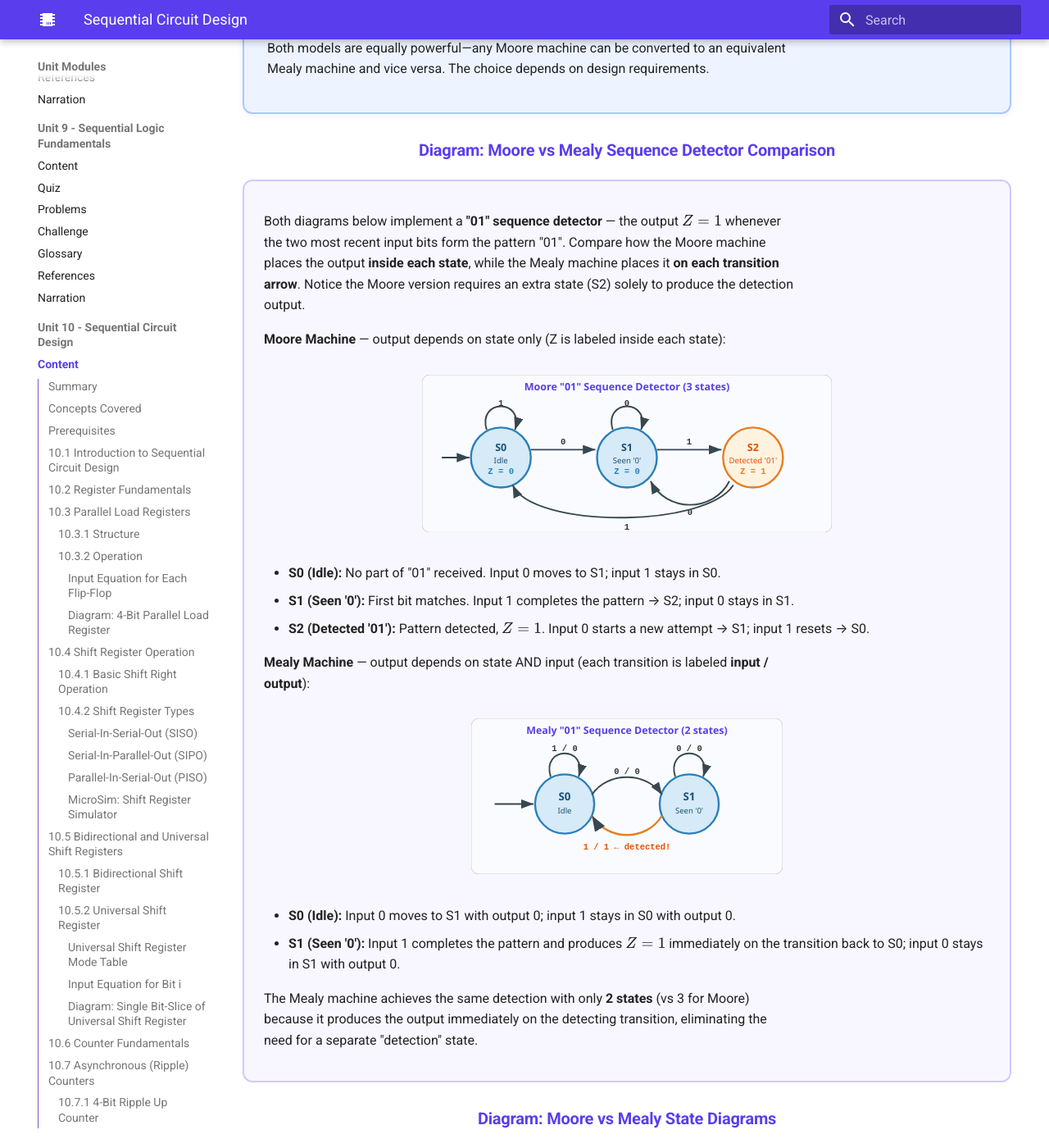
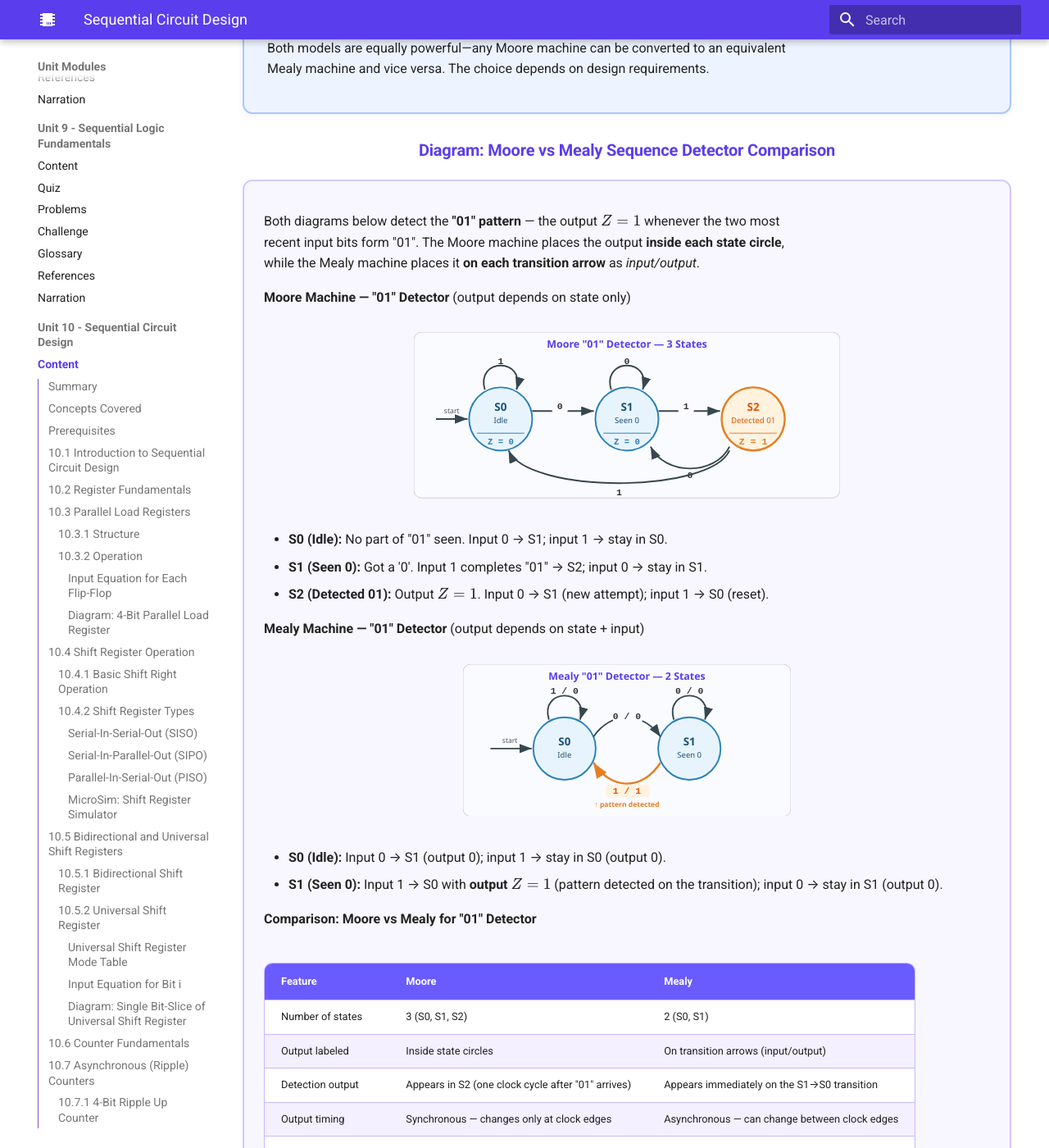
Before and after one commit to Nati-123/intelligent-textbook-ee2301, an MkDocs documentation site: the page built from docs/unit10-sequential-design/index.md, in a window 1280 px wide and 1400 px high, scrolled down 31010 px. Shown: the whole window at 82% size. Built offline with MkDocs 1.6.1 and Material for MkDocs 9.7.7, drawn with Linux system fonts in a browser that asks for light colours; nearby versions of some CDN libraries; some of the changed text lies outside the part shown.

Commit message:
Redesign 10.13.1 Moore vs Mealy sequence detector with comparison table
Clean SVG state diagrams: Moore 3-state with divider lines and orange
detection state, Mealy 2-state with labeled input/output transitions.
Added comparison table covering state count, output timing, stability.

Co-Authored-By: Claude Opus 4.6 <noreply@anthropic.com>

```diff
--- a/docs/unit10-sequential-design/index.md
+++ b/docs/unit10-sequential-design/index.md
@@ -1818,122 +1818,147 @@ Both models are equally powerful—any Moore machine can be converted to an equi
 
 <div style="background: #F8F6FF; border: 2px solid #D4C8FF; border-radius: 12px; padding: 20px 24px; margin: 1rem 0;" markdown>
 
-Both diagrams below implement a **"01" sequence detector** — the output $Z = 1$ whenever the two most recent input bits form the pattern "01". Compare how the Moore machine places the output **inside each state**, while the Mealy machine places it **on each transition arrow**. Notice the Moore version requires an extra state (S2) solely to produce the detection output.
-
-**Moore Machine** — output depends on state only (Z is labeled inside each state):
+Both diagrams below detect the **"01" pattern** — the output $Z = 1$ whenever the two most recent input bits form "01". The Moore machine places the output **inside each state circle**, while the Mealy machine places it **on each transition arrow** as *input/output*.
+
+**Moore Machine — "01" Detector** (output depends on state only)
 
 <div style="text-align: center; margin: 1.5rem 0;">
-<svg viewBox="0 0 520 200" style="max-width: 500px; width: 100%;" xmlns="http://www.w3.org/2000/svg">
+<svg viewBox="0 0 540 210" style="max-width: 520px; width: 100%;" xmlns="http://www.w3.org/2000/svg">
   <defs>
-    <marker id="mo-a" markerWidth="8" markerHeight="6" refX="8" refY="3" orient="auto">
+    <marker id="sd-ma" markerWidth="8" markerHeight="6" refX="8" refY="3" orient="auto">
       <polygon points="0,0 8,3 0,6" fill="#37474F"/>
     </marker>
+    <marker id="sd-mo" markerWidth="8" markerHeight="6" refX="8" refY="3" orient="auto">
+      <polygon points="0,0 8,3 0,6" fill="#E67E22"/>
+    </marker>
   </defs>
 
-  <!-- Background -->
-  <rect x="0" y="0" width="520" height="200" rx="10" fill="#FAFBFF" stroke="#D0D0D0" stroke-width="1"/>
-  <text x="260" y="20" text-anchor="middle" font-family="Segoe UI, Arial" font-size="13" font-weight="700" fill="#5A3EED">Moore "01" Sequence Detector (3 states)</text>
-
-  <!-- S0 -->
-  <circle cx="100" cy="105" r="38" fill="#D6EAF8" stroke="#2980B9" stroke-width="2.5"/>
-  <text x="100" y="97" text-anchor="middle" font-family="Segoe UI, Arial" font-size="13" font-weight="700" fill="#1A5276">S0</text>
-  <text x="100" y="112" text-anchor="middle" font-family="Segoe UI, Arial" font-size="10" fill="#1A5276">Idle</text>
-  <text x="100" y="126" text-anchor="middle" font-family="Courier New" font-size="11" font-weight="700" fill="#2980B9">Z = 0</text>
-
-  <!-- S1 -->
-  <circle cx="260" cy="105" r="38" fill="#D6EAF8" stroke="#2980B9" stroke-width="2.5"/>
-  <text x="260" y="97" text-anchor="middle" font-family="Segoe UI, Arial" font-size="13" font-weight="700" fill="#1A5276">S1</text>
-  <text x="260" y="112" text-anchor="middle" font-family="Segoe UI, Arial" font-size="10" fill="#1A5276">Seen '0'</text>
-  <text x="260" y="126" text-anchor="middle" font-family="Courier New" font-size="11" font-weight="700" fill="#2980B9">Z = 0</text>
-
-  <!-- S2 -->
-  <circle cx="420" cy="105" r="38" fill="#FFF3E0" stroke="#E67E22" stroke-width="2.5"/>
-  <text x="420" y="97" text-anchor="middle" font-family="Segoe UI, Arial" font-size="13" font-weight="700" fill="#E65100">S2</text>
-  <text x="420" y="112" text-anchor="middle" font-family="Segoe UI, Arial" font-size="10" fill="#E65100">Detected '01'</text>
-  <text x="420" y="126" text-anchor="middle" font-family="Courier New" font-size="11" font-weight="700" fill="#E67E22">Z = 1</text>
+  <rect x="0" y="0" width="540" height="210" rx="10" fill="#FAFBFF" stroke="#D0D0D0" stroke-width="1"/>
+  <text x="270" y="20" text-anchor="middle" font-family="Segoe UI, Arial" font-size="13" font-weight="700" fill="#5A3EED">Moore "01" Detector — 3 States</text>
+
+  <!-- ── S0 (Idle, Z=0) ── -->
+  <circle cx="110" cy="110" r="40" fill="#E8F4FD" stroke="#2980B9" stroke-width="2"/>
+  <text x="110" y="100" text-anchor="middle" font-family="Segoe UI, Arial" font-size="14" font-weight="700" fill="#1A5276">S0</text>
+  <text x="110" y="115" text-anchor="middle" font-family="Segoe UI, Arial" font-size="10" fill="#1A5276">Idle</text>
+  <line x1="80" y1="128" x2="140" y2="128" stroke="#2980B9" stroke-width="1"/>
+  <text x="110" y="142" text-anchor="middle" font-family="Courier New" font-size="11" font-weight="700" fill="#2980B9">Z = 0</text>
+
+  <!-- ── S1 (Seen 0, Z=0) ── -->
+  <circle cx="270" cy="110" r="40" fill="#E8F4FD" stroke="#2980B9" stroke-width="2"/>
+  <text x="270" y="100" text-anchor="middle" font-family="Segoe UI, Arial" font-size="14" font-weight="700" fill="#1A5276">S1</text>
+  <text x="270" y="115" text-anchor="middle" font-family="Segoe UI, Arial" font-size="10" fill="#1A5276">Seen 0</text>
+  <line x1="240" y1="128" x2="300" y2="128" stroke="#2980B9" stroke-width="1"/>
+  <text x="270" y="142" text-anchor="middle" font-family="Courier New" font-size="11" font-weight="700" fill="#2980B9">Z = 0</text>
+
+  <!-- ── S2 (Detected 01, Z=1) ── -->
+  <circle cx="430" cy="110" r="40" fill="#FFF3E0" stroke="#E67E22" stroke-width="2.5"/>
+  <text x="430" y="100" text-anchor="middle" font-family="Segoe UI, Arial" font-size="14" font-weight="700" fill="#E65100">S2</text>
+  <text x="430" y="115" text-anchor="middle" font-family="Segoe UI, Arial" font-size="10" fill="#E65100">Detected 01</text>
+  <line x1="400" y1="128" x2="460" y2="128" stroke="#E67E22" stroke-width="1"/>
+  <text x="430" y="142" text-anchor="middle" font-family="Courier New" font-size="12" font-weight="700" fill="#E67E22">Z = 1</text>
 
   <!-- Initial arrow → S0 -->
-  <line x1="25" y1="105" x2="60" y2="105" stroke="#37474F" stroke-width="2" marker-end="url(#mo-a)"/>
+  <line x1="28" y1="110" x2="68" y2="110" stroke="#37474F" stroke-width="2" marker-end="url(#sd-ma)"/>
+  <text x="48" y="103" text-anchor="middle" font-family="Segoe UI, Arial" font-size="9" fill="#555">start</text>
 
   <!-- S0 → S1: input 0 -->
-  <line x1="138" y1="95" x2="220" y2="95" stroke="#37474F" stroke-width="2" marker-end="url(#mo-a)"/>
-  <text x="179" y="88" text-anchor="middle" font-family="Courier New" font-size="11" font-weight="700" fill="#333">0</text>
+  <line x1="150" y1="100" x2="228" y2="100" stroke="#37474F" stroke-width="2" marker-end="url(#sd-ma)"/>
+  <rect x="175" y="86" width="20" height="16" rx="3" fill="#FAFBFF" stroke="none"/>
+  <text x="185" y="98" text-anchor="middle" font-family="Courier New" font-size="12" font-weight="700" fill="#333">0</text>
 
   <!-- S1 → S2: input 1 -->
-  <line x1="298" y1="95" x2="380" y2="95" stroke="#37474F" stroke-width="2" marker-end="url(#mo-a)"/>
-  <text x="339" y="88" text-anchor="middle" font-family="Courier New" font-size="11" font-weight="700" fill="#333">1</text>
-
-  <!-- S0 self-loop: input 1 (top) -->
-  <path d="M 82,70 C 70,30 130,30 118,70" fill="none" stroke="#37474F" stroke-width="2" marker-end="url(#mo-a)"/>
-  <text x="100" y="40" text-anchor="middle" font-family="Courier New" font-size="11" font-weight="700" fill="#333">1</text>
-
-  <!-- S1 self-loop: input 0 (top) -->
-  <path d="M 242,70 C 230,30 290,30 278,70" fill="none" stroke="#37474F" stroke-width="2" marker-end="url(#mo-a)"/>
-  <text x="260" y="40" text-anchor="middle" font-family="Courier New" font-size="11" font-weight="700" fill="#333">0</text>
-
-  <!-- S2 → S1: input 0 (bottom curve) -->
-  <path d="M 390,135 C 370,175 310,175 290,135" fill="none" stroke="#37474F" stroke-width="2" marker-end="url(#mo-a)"/>
-  <text x="340" y="178" text-anchor="middle" font-family="Courier New" font-size="11" font-weight="700" fill="#333">0</text>
-
-  <!-- S2 → S0: input 1 (long bottom curve) -->
-  <path d="M 395,140 C 360,195 140,195 115,140" fill="none" stroke="#37474F" stroke-width="2" marker-end="url(#mo-a)"/>
-  <text x="260" y="197" text-anchor="middle" font-family="Courier New" font-size="11" font-weight="700" fill="#333">1</text>
+  <line x1="310" y1="100" x2="388" y2="100" stroke="#37474F" stroke-width="2" marker-end="url(#sd-ma)"/>
+  <rect x="335" y="86" width="20" height="16" rx="3" fill="#FAFBFF" stroke="none"/>
+  <text x="345" y="98" text-anchor="middle" font-family="Courier New" font-size="12" font-weight="700" fill="#333">1</text>
+
+  <!-- S0 self-loop: input 1 -->
+  <path d="M 90,73 C 78,32 142,32 130,73" fill="none" stroke="#37474F" stroke-width="2" marker-end="url(#sd-ma)"/>
+  <text x="110" y="40" text-anchor="middle" font-family="Courier New" font-size="12" font-weight="700" fill="#333">1</text>
+
+  <!-- S1 self-loop: input 0 -->
+  <path d="M 250,73 C 238,32 302,32 290,73" fill="none" stroke="#37474F" stroke-width="2" marker-end="url(#sd-ma)"/>
+  <text x="270" y="40" text-anchor="middle" font-family="Courier New" font-size="12" font-weight="700" fill="#333">0</text>
+
+  <!-- S2 → S1: input 0 (below, short) -->
+  <path d="M 400,145 C 382,182 318,182 300,145" fill="none" stroke="#37474F" stroke-width="2" marker-end="url(#sd-ma)"/>
+  <text x="350" y="185" text-anchor="middle" font-family="Courier New" font-size="12" font-weight="700" fill="#333">0</text>
+
+  <!-- S2 → S0: input 1 (below, long) -->
+  <path d="M 400,150 C 375,205 145,205 120,150" fill="none" stroke="#37474F" stroke-width="2" marker-end="url(#sd-ma)"/>
+  <text x="260" y="207" text-anchor="middle" font-family="Courier New" font-size="12" font-weight="700" fill="#333">1</text>
 </svg>
 </div>
 
-- **S0 (Idle):** No part of "01" received. Input 0 moves to S1; input 1 stays in S0.
-- **S1 (Seen '0'):** First bit matches. Input 1 completes the pattern → S2; input 0 stays in S1.
-- **S2 (Detected '01'):** Pattern detected, $Z = 1$. Input 0 starts a new attempt → S1; input 1 resets → S0.
-
-**Mealy Machine** — output depends on state AND input (each transition is labeled **input / output**):
+- **S0 (Idle):** No part of "01" seen. Input 0 → S1; input 1 → stay in S0.
+- **S1 (Seen 0):** Got a '0'. Input 1 completes "01" → S2; input 0 → stay in S1.
+- **S2 (Detected 01):** Output $Z = 1$. Input 0 → S1 (new attempt); input 1 → S0 (reset).
+
+**Mealy Machine — "01" Detector** (output depends on state + input)
 
 <div style="text-align: center; margin: 1.5rem 0;">
-<svg viewBox="0 0 400 200" style="max-width: 380px; width: 100%;" xmlns="http://www.w3.org/2000/svg">
+<svg viewBox="0 0 420 195" style="max-width: 400px; width: 100%;" xmlns="http://www.w3.org/2000/svg">
   <defs>
-    <marker id="me-a" markerWidth="8" markerHeight="6" refX="8" refY="3" orient="auto">
+    <marker id="sd-ya" markerWidth="8" markerHeight="6" refX="8" refY="3" orient="auto">
       <polygon points="0,0 8,3 0,6" fill="#37474F"/>
     </marker>
+    <marker id="sd-yo" markerWidth="8" markerHeight="6" refX="8" refY="3" orient="auto">
+      <polygon points="0,0 8,3 0,6" fill="#E67E22"/>
+    </marker>
   </defs>
 
-  <!-- Background -->
-  <rect x="0" y="0" width="400" height="200" rx="10" fill="#FAFBFF" stroke="#D0D0D0" stroke-width="1"/>
-  <text x="200" y="20" text-anchor="middle" font-family="Segoe UI, Arial" font-size="13" font-weight="700" fill="#5A3EED">Mealy "01" Sequence Detector (2 states)</text>
-
-  <!-- S0 -->
-  <circle cx="120" cy="110" r="38" fill="#D6EAF8" stroke="#2980B9" stroke-width="2.5"/>
-  <text x="120" y="105" text-anchor="middle" font-family="Segoe UI, Arial" font-size="14" font-weight="700" fill="#1A5276">S0</text>
-  <text x="120" y="122" text-anchor="middle" font-family="Segoe UI, Arial" font-size="10" fill="#1A5276">Idle</text>
-
-  <!-- S1 -->
-  <circle cx="280" cy="110" r="38" fill="#D6EAF8" stroke="#2980B9" stroke-width="2.5"/>
-  <text x="280" y="105" text-anchor="middle" font-family="Segoe UI, Arial" font-size="14" font-weight="700" fill="#1A5276">S1</text>
-  <text x="280" y="122" text-anchor="middle" font-family="Segoe UI, Arial" font-size="10" fill="#1A5276">Seen '0'</text>
+  <rect x="0" y="0" width="420" height="195" rx="10" fill="#FAFBFF" stroke="#D0D0D0" stroke-width="1"/>
+  <text x="210" y="20" text-anchor="middle" font-family="Segoe UI, Arial" font-size="13" font-weight="700" fill="#5A3EED">Mealy "01" Detector — 2 States</text>
+
+  <!-- ── S0 (Idle) ── -->
+  <circle cx="130" cy="108" r="40" fill="#E8F4FD" stroke="#2980B9" stroke-width="2"/>
+  <text x="130" y="104" text-anchor="middle" font-family="Segoe UI, Arial" font-size="14" font-weight="700" fill="#1A5276">S0</text>
+  <text x="130" y="120" text-anchor="middle" font-family="Segoe UI, Arial" font-size="10" fill="#1A5276">Idle</text>
+
+  <!-- ── S1 (Seen 0) ── -->
+  <circle cx="290" cy="108" r="40" fill="#E8F4FD" stroke="#2980B9" stroke-width="2"/>
+  <text x="290" y="104" text-anchor="middle" font-family="Segoe UI, Arial" font-size="14" font-weight="700" fill="#1A5276">S1</text>
+  <text x="290" y="120" text-anchor="middle" font-family="Segoe UI, Arial" font-size="10" fill="#1A5276">Seen 0</text>
 
   <!-- Initial arrow → S0 -->
-  <line x1="30" y1="110" x2="80" y2="110" stroke="#37474F" stroke-width="2" marker-end="url(#me-a)"/>
+  <line x1="35" y1="108" x2="88" y2="108" stroke="#37474F" stroke-width="2" marker-end="url(#sd-ya)"/>
+  <text x="60" y="101" text-anchor="middle" font-family="Segoe UI, Arial" font-size="9" fill="#555">start</text>
 
   <!-- S0 → S1: 0/0 (top arc) -->
-  <path d="M 155,98 C 175,68 225,68 245,98" fill="none" stroke="#37474F" stroke-width="2" marker-end="url(#me-a)"/>
-  <text x="200" y="72" text-anchor="middle" font-family="Courier New" font-size="11" font-weight="700" fill="#333">0 / 0</text>
-
-  <!-- S1 → S0: 1/1 (bottom arc, detection!) -->
-  <path d="M 245,125 C 225,158 175,158 155,125" fill="none" stroke="#E67E22" stroke-width="2.5" marker-end="url(#me-a)"/>
-  <text x="200" y="168" text-anchor="middle" font-family="Courier New" font-size="11" font-weight="700" fill="#E65100">1 / 1  ← detected!</text>
-
-  <!-- S0 self-loop: 1/0 (left) -->
-  <path d="M 102,75 C 90,35 150,35 138,75" fill="none" stroke="#37474F" stroke-width="2" marker-end="url(#me-a)"/>
-  <text x="120" y="42" text-anchor="middle" font-family="Courier New" font-size="11" font-weight="700" fill="#333">1 / 0</text>
-
-  <!-- S1 self-loop: 0/0 (right) -->
-  <path d="M 262,75 C 250,35 310,35 298,75" fill="none" stroke="#37474F" stroke-width="2" marker-end="url(#me-a)"/>
-  <text x="280" y="42" text-anchor="middle" font-family="Courier New" font-size="11" font-weight="700" fill="#333">0 / 0</text>
+  <path d="M 167,93 C 190,60 230,60 253,93" fill="none" stroke="#37474F" stroke-width="2" marker-end="url(#sd-ya)"/>
+  <rect x="192" y="58" width="38" height="16" rx="3" fill="#FAFBFF" stroke="none"/>
+  <text x="210" y="70" text-anchor="middle" font-family="Courier New" font-size="12" font-weight="700" fill="#333">0 / 0</text>
+
+  <!-- S1 → S0: 1/1 (bottom arc — detection!) -->
+  <path d="M 253,126 C 230,162 190,162 167,126" fill="none" stroke="#E67E22" stroke-width="2.5" marker-end="url(#sd-yo)"/>
+  <rect x="183" y="154" width="56" height="16" rx="3" fill="#FFF3E0" stroke="none"/>
+  <text x="210" y="166" text-anchor="middle" font-family="Courier New" font-size="12" font-weight="700" fill="#E65100">1 / 1</text>
+  <text x="210" y="183" text-anchor="middle" font-family="Segoe UI, Arial" font-size="9" font-weight="600" fill="#E67E22">↑ pattern detected</text>
+
+  <!-- S0 self-loop: 1/0 -->
+  <path d="M 110,71 C 98,30 162,30 150,71" fill="none" stroke="#37474F" stroke-width="2" marker-end="url(#sd-ya)"/>
+  <text x="130" y="38" text-anchor="middle" font-family="Courier New" font-size="12" font-weight="700" fill="#333">1 / 0</text>
+
+  <!-- S1 self-loop: 0/0 -->
+  <path d="M 270,71 C 258,30 322,30 310,71" fill="none" stroke="#37474F" stroke-width="2" marker-end="url(#sd-ya)"/>
+  <text x="290" y="38" text-anchor="middle" font-family="Courier New" font-size="12" font-weight="700" fill="#333">0 / 0</text>
 </svg>
 </div>
 
-- **S0 (Idle):** Input 0 moves to S1 with output 0; input 1 stays in S0 with output 0.
-- **S1 (Seen '0'):** Input 1 completes the pattern and produces $Z = 1$ immediately on the transition back to S0; input 0 stays in S1 with output 0.
-
-The Mealy machine achieves the same detection with only **2 states** (vs 3 for Moore) because it produces the output immediately on the detecting transition, eliminating the need for a separate "detection" state.
+- **S0 (Idle):** Input 0 → S1 (output 0); input 1 → stay in S0 (output 0).
+- **S1 (Seen 0):** Input 1 → S0 with **output $Z = 1$** (pattern detected on the transition); input 0 → stay in S1 (output 0).
+
+**Comparison: Moore vs Mealy for "01" Detector**
+
+| Feature | Moore | Mealy |
+|---------|-------|-------|
+| Number of states | 3 (S0, S1, S2) | 2 (S0, S1) |
+| Output labeled | Inside state circles | On transition arrows (input/output) |
+| Detection output | Appears in S2 (one clock cycle after "01" arrives) | Appears immediately on the S1→S0 transition |
+| Output timing | Synchronous — changes only at clock edges | Asynchronous — can change between clock edges |
+| Output stability | Glitch-free | May glitch if input changes between clock edges |
+| Why the difference? | Needs a dedicated state to hold Z=1 | Produces Z=1 directly on the detecting transition |
+
+The Mealy machine uses **fewer states** because it produces the output immediately on the detecting transition, eliminating the need for a separate "detection" state. The Moore machine is **safer** because its outputs are purely synchronous.
 
 </div>
 
```
